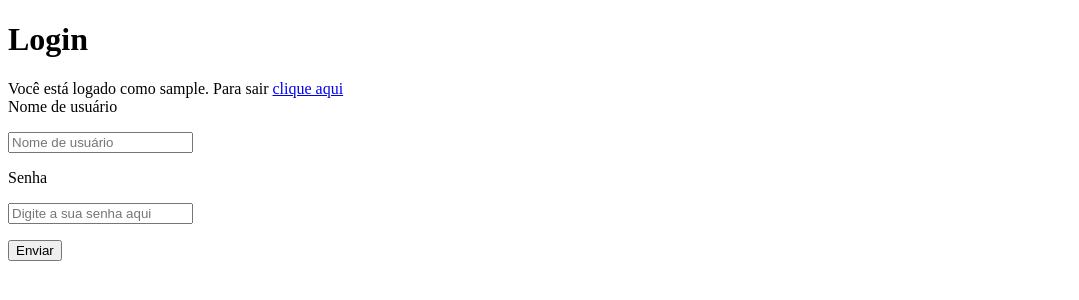
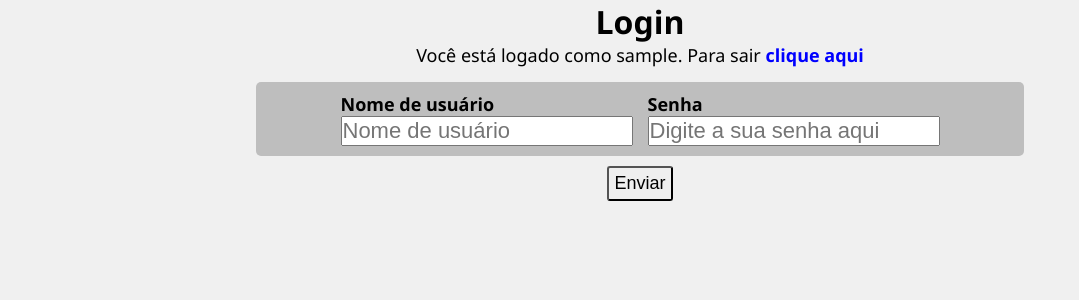
Before and after one commit to acorreiacruz/login-logout-form, a Django app: page / in a window 1280 px wide. Shown: the top 300 px of the page, without its empty margins (0-1079 px from the left). Run offline with Django 4.2, Linux system fonts and the light colour scheme; the visitor is signed in with stand-in values (Sample User, id 1).

Commit message:
Configurando o Css dos templates

```diff
--- a/base_static/global/css/styles.css
+++ b/base_static/global/css/styles.css
@@ -0,0 +1,105 @@
+*{
+    margin: 0;
+    padding: 0;
+    box-sizing: border-box;
+}
+
+body{
+    font-family: 'Segoe UI', Tahoma, Geneva, Verdana, sans-serif;
+    background-color: rgb(240, 240, 240);
+}
+
+.title-container{
+    text-align: center;
+}
+
+.title-container h1{
+    margin: auto;
+    color: black;
+}
+
+.title-container .login-message{
+    font-size: 18px;
+}
+
+.title-container .login-message a{
+    width: fit-content;
+    text-decoration: none;
+    font-weight: bold;
+    color: blue;
+}
+
+.form-container{
+    margin: 15px auto;
+    width: 60%;
+}
+
+.form-container label{
+    font-size: 18px;
+    font-weight: bold;
+    color: rgb(0, 0, 0);
+    text-align: center;
+}
+
+.form-container input{
+    font-size: 22px;
+}
+
+
+.grid-container{
+    display: grid;
+    grid-template-columns: auto auto;
+    gap: 8px 15px;
+    background-color: rgb(190, 190, 190);
+    justify-content: center;
+    align-items: center;
+    border-radius: 5px;
+    padding: 10px 10px;
+    width: 100%;
+}
+
+.field-errors{
+    margin-top: 5px;
+    margin-bottom: 5px;
+}
+
+.field-errors ul{
+    list-style: none;
+    padding: 2px 0px;
+    text-align: center;
+    font-weight: bold;
+}
+
+.form-container button{
+    font-size: 18px;
+    padding: 5px 5px;
+    margin: 10px auto;
+    outline: none;
+    border-width: 2px;
+    border-radius: 3px;
+}
+
+.input-container{
+    text-align: center;
+}
+
+.message{
+    width: 60%;
+    font-size: 18px;
+    padding: 5px 5px;
+    margin: 10px auto;
+    text-align: center;
+    font-weight: bold;
+}
+
+.message-error{
+    color: red;
+    background-color: rgb(255, 166, 166);
+    border: 2px solid red;
+}
+
+.message-success{
+    color: rgb(0, 0, 255);
+    background-color: rgb(166, 166, 255);
+    border: 2px solid blue;
+}
--- a/base_templates/global/form.html
+++ b/base_templates/global/form.html
@@ -1,4 +1,4 @@
-<div class="form-container center">
+<div class="form-container">
     <form action="{{ form_action }}" method="POST">
         {% csrf_token %}
         <div class="grid-container">
@@ -8,17 +8,17 @@
                         {{ field.help_messages }}
                     </div>
                 {% endif %}
-                <div class="form-field">
+                <div class="form-field-input">
                     <label for="{{ field.id_for_label }}"> {{ field.label }} </label>
                     <p> {{ field }} </p>
+                    {% if field.errors %}
+                        <div class="field-errors message-error">
+                            {{ field.errors }}
+                        </div>
+                    {% endif %}
                 </div>
-                {% if field.errors %}
-                    <div class="field-errors">
-                        {{ field.errors }}
-                    </div>
-                {% endif %}
             {% endfor %}
-            <button type="submit">Enviar</button>
         </div>
+        <div class="input-container"><button type="submit">Enviar</button></div>
     </form>
 </div>
--- a/project/settings.py
+++ b/project/settings.py
@@ -26,7 +26,7 @@ SECRET_KEY = 'django-insecure-xks@$1zd9(cts9y1!s+&qh^7z2_-m80a2@+vv2ki-yp=2rz4ef
 # SECURITY WARNING: don't run with debug turned on in production!
 DEBUG = True
 
-ALLOWED_HOSTS = []
+ALLOWED_HOSTS = [] #type: ignore
 
 
 # Application definition
@@ -122,7 +122,7 @@ USE_TZ = True
 STATIC_URL = 'static/'
 
 STATICFILES_DIRS = [
-    BASE_DIR / 'global_static',
+    BASE_DIR / 'base_static',
 ]
 
 # Default primary key field type
--- a/users/templates/users/pages/login.html
+++ b/users/templates/users/pages/login.html
@@ -1,15 +1,15 @@
 {% extends 'global/base.html' %}
 {% block title %}Login{% endblock title %}
 {% block content %}
-    <div class="title-container center">
-        <h1 class="title">Login</h1>
+    <div class="title-container">
+        <h1>Login</h1>
         {% if request.user.is_authenticated %}
-            <div>Você está logado como {{ request.user.username }}. Para sair <a href="{% url 'users:logout' %}">clique aqui</a></div>
+            <div class="login-message">Você está logado como {{ request.user.username }}. Para sair <a href="{% url 'users:logout' %}">clique aqui</a></div>
         {% endif %}
     </div>
     {% if messages %}
         {% for message in messages %}
-            <div class="message {{ messages.tags }}">
+            <div class="message {{ message.tags }}">
                 {{ message }}
             </div>
         {% endfor %}
```
